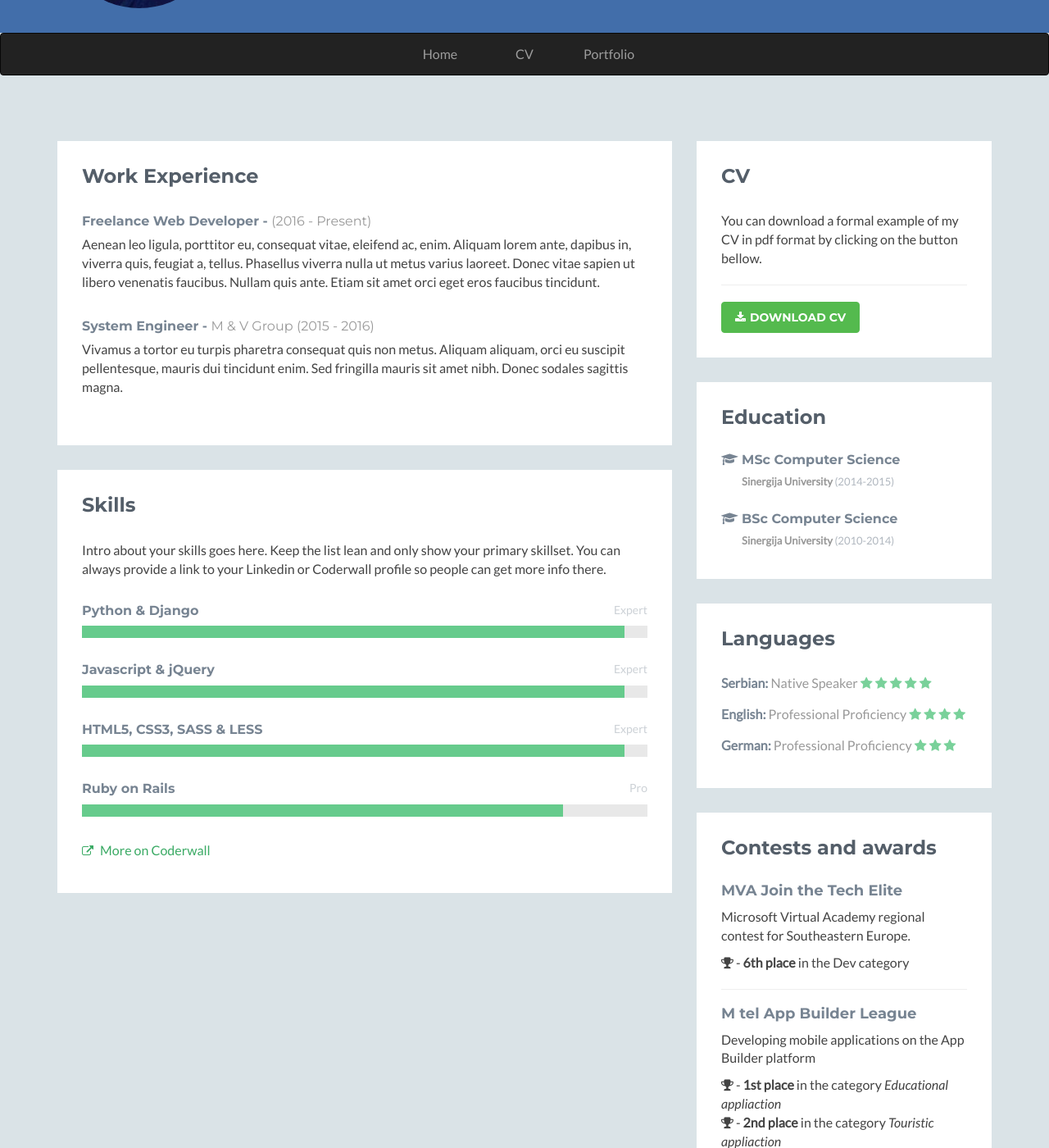
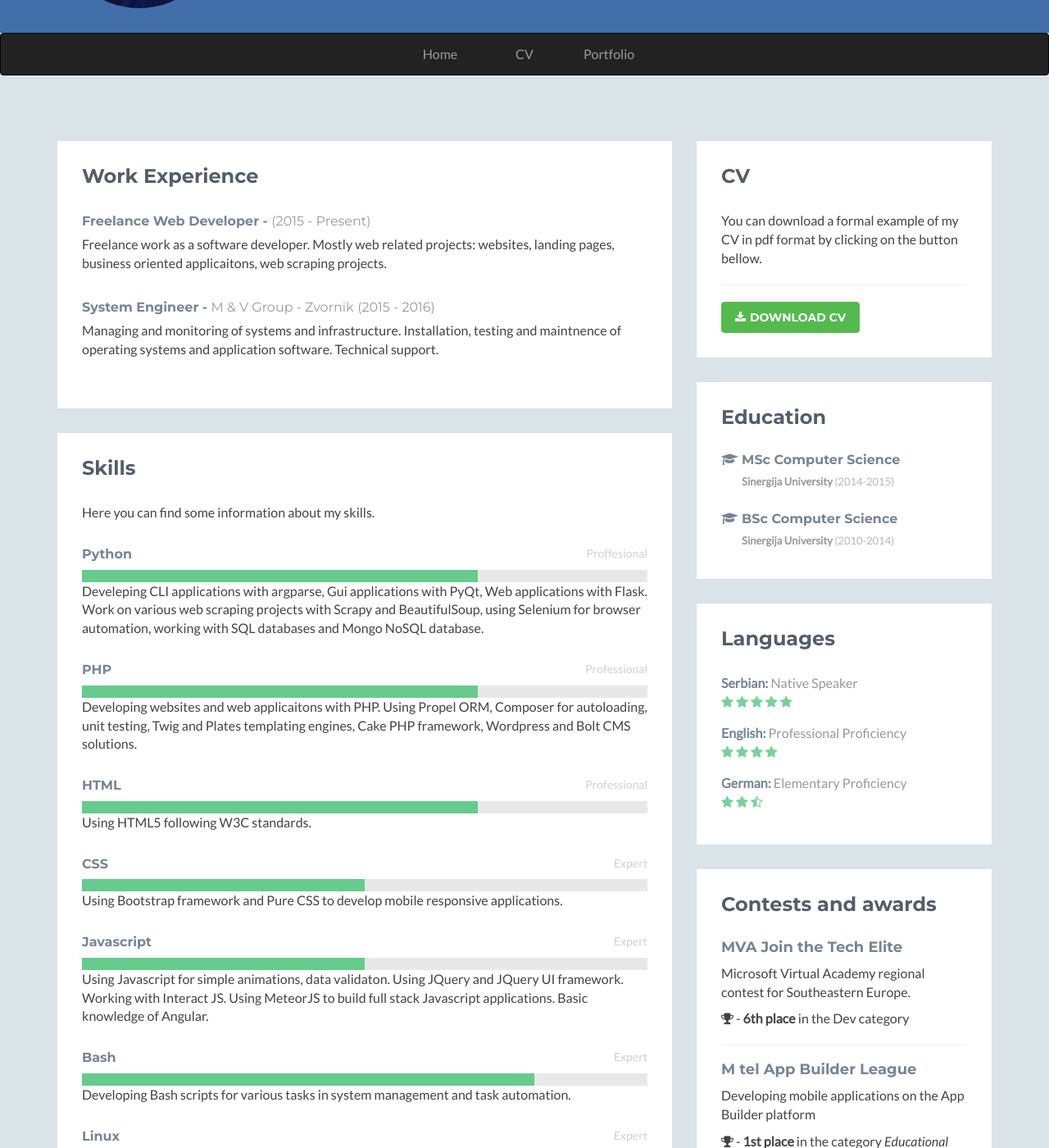
Before and after one commit to miroslavvidovic/miroslavvidovic.github.io, a Jekyll site: the page built from cv/index.html, in a window 1280 px wide and 1400 px high, scrolled down 230 px. Shown: the whole window at 82% size. Built offline with Jekyll 4.4.1, drawn with Linux system fonts in a browser that asks for light colours; nearby versions of some CDN libraries; comment, search, counter and statistics services are not loaded; a style sheet for code colours, icons or effects is not loaded; some of the changed text lies outside the part shown.

Commit message:
CV page updates

```diff
--- a/cv/index.html
+++ b/cv/index.html
@@ -11,12 +11,15 @@ description: Miroslav Vidović is an IT Engineer, Software Developer and Linux E
           <h2 class="heading">Work Experience</h2>
           <div class="content">
             <div class="item">
-              <h3 class="title">Freelance Web Developer - <span class="place"></span> <span class="year">(2016 - Present)</span></h3>
-              <p>Aenean leo ligula, porttitor eu, consequat vitae, eleifend ac, enim. Aliquam lorem ante, dapibus in, viverra quis, feugiat a, tellus. Phasellus viverra nulla ut metus varius laoreet. Donec vitae sapien ut libero venenatis faucibus. Nullam quis ante. Etiam sit amet orci eget eros faucibus tincidunt.</p>
+              <h3 class="title">Freelance Web Developer - <span class="place"></span> <span class="year">(2015 - Present)</span></h3>
+              <p>Freelance work as a software developer. Mostly web related projects: websites, landing pages,
+                  business oriented applicaitons, web scraping projects.</p>
             </div><!--/item-->
             <div class="item">
-              <h3 class="title">System Engineer - <span class="place">M & V Group</span> <span class="year">(2015 - 2016)</span></h3>
-              <p>Vivamus a tortor eu turpis pharetra consequat quis non metus. Aliquam aliquam, orci eu suscipit pellentesque, mauris dui tincidunt enim. Sed fringilla mauris sit amet nibh. Donec sodales sagittis magna.</p>
+              <h3 class="title">System Engineer - <span class="place">M & V Group - Zvornik</span> <span class="year">(2015 - 2016)</span></h3>
+              <p>Managing and monitoring of systems and infrastructure.
+                Installation, testing and maintnence of operating systems and application software.
+                Technical support.</p>
             </div><!--/item-->
           </div><!--/content-->
         </div><!--/section-inner-->
@@ -27,43 +30,103 @@ description: Miroslav Vidović is an IT Engineer, Software Developer and Linux E
             <h2 class="heading">Skills</h2>
             <div class="content">
                 <p class="intro">
-                    Intro about your skills goes here. Keep the list lean and only show your primary skillset. You can always provide a link to your Linkedin or Coderwall profile so people can get more info there.</p>
-
+                  Here you can find some information about my skills.
+                </p>
                 <div class="skillset">
 
                     <div class="item">
-                        <h3 class="level-title">Python &amp; Django<span class="level-label" data-toggle="tooltip" data-placement="left" data-animation="true" title="You can use the tooltip to add more info...">Expert</span></h3>
+                        <h3 class="level-title">Python<span class="level-label" data-toggle="tooltip" data-placement="left" data-animation="true" title="You can use the tooltip to add more info...">Proffesional</span></h3>
                         <div class="level-bar">
-                            <div class="level-bar-inner" data-level="96%">
+                            <div class="level-bar-inner" data-level="70%">
                             </div>
                         </div><!--//level-bar-->
+                        <p>Develeping CLI applications with argparse, Gui applications with PyQt, Web applications with Flask.
+                            Work on various web scraping projects with Scrapy and BeautifulSoup,
+                            using Selenium for browser automation, working with SQL databases and Mongo NoSQL database.
+                        </p>
                     </div><!--//item-->
 
                     <div class="item">
-                        <h3 class="level-title">Javascript &amp; jQuery<span class="level-label">Expert</span></h3>
+                        <h3 class="level-title">PHP<span class="level-label">Professional</span></h3>
                         <div class="level-bar">
-                            <div class="level-bar-inner" data-level="96%">
+                            <div class="level-bar-inner" data-level="70%">
                             </div>
                         </div><!--//level-bar-->
+                        <p>Developing websites and web applicaitons with PHP. Using Propel ORM, Composer for autoloading,
+                            unit testing, Twig and Plates templating engines, Cake PHP framework,
+                            Wordpress and Bolt CMS solutions.
+                        </p>
                     </div><!--//item-->
 
                     <div class="item">
-                        <h3 class="level-title">HTML5, CSS3, SASS &amp; LESS<span class="level-label">Expert</span></h3>
+                        <h3 class="level-title">HTML<span class="level-label">Professional</span></h3>
                         <div class="level-bar">
-                            <div class="level-bar-inner" data-level="96%">
+                            <div class="level-bar-inner" data-level="70%">
                             </div>
                         </div><!--//level-bar-->
+                        <p>Using HTML5 following W3C standards.</p>
                     </div><!--//item-->
 
                     <div class="item">
-                        <h3 class="level-title">Ruby on Rails<span class="level-label">Pro</span></h3>
+                        <h3 class="level-title">CSS<span class="level-label">Expert</span></h3>
                         <div class="level-bar">
-                            <div class="level-bar-inner" data-level="85%">
+                            <div class="level-bar-inner" data-level="50%">
                             </div>
                         </div><!--//level-bar-->
+                        <p>Using Bootstrap framework and Pure CSS to develop mobile responsive applications.</p>
                     </div><!--//item-->
 
-                    <p><a class="more-link" href="#"><i class="fa fa-external-link"></i> More on Coderwall</a></p>
+                    <div class="item">
+                        <h3 class="level-title">Javascript<span class="level-label">Expert</span></h3>
+                        <div class="level-bar">
+                            <div class="level-bar-inner" data-level="50%">
+                            </div>
+                        </div><!--//level-bar-->
+                        <p>Using Javascript for simple animations, data validaton. Using JQuery and JQuery UI framework.
+                           Working with Interact JS. Using MeteorJS to build full stack Javascript applications. Basic
+                           knowledge of Angular.
+                        </p>
+                    </div><!--//item-->
+
+                    <div class="item">
+                        <h3 class="level-title">Bash<span class="level-label">Expert</span></h3>
+                        <div class="level-bar">
+                            <div class="level-bar-inner" data-level="80%">
+                            </div>
+                        </div><!--//level-bar-->
+                        <p>Developing Bash scripts for various tasks in system management and task automation.</p>
+                    </div><!--//item-->
+
+                    <div class="item">
+                        <h3 class="level-title">Linux<span class="level-label">Expert</span></h3>
+                        <div class="level-bar">
+                            <div class="level-bar-inner" data-level="75%">
+                            </div>
+                        </div><!--//level-bar-->
+                        <p>Using Linux as the only operating systems for personal computers since 2015. Tried many
+                            versions and distributions. Currentyl mostly using Debian based distros like Ubuntu and Mint.
+                            Perfectly confortable with working from the terminal.
+                        </p>
+                    </div><!--//item-->
+
+                    <div class="item">
+                        <h3 class="level-title">Version Control<span class="level-label">Expert</span></h3>
+                        <div class="level-bar">
+                            <div class="level-bar-inner" data-level="70%">
+                            </div>
+                        </div><!--//level-bar-->
+                        <p>Using Git as primary version control system on daily basis. Basic knowledge of Subversion (SVN).</p>
+                    </div><!--//item-->
+
+                    <div class="item">
+                        <h3 class="level-title">Java<span class="level-label">Expert</span></h3>
+                        <div class="level-bar">
+                            <div class="level-bar-inner" data-level="60%">
+                            </div>
+                        </div><!--//level-bar-->
+                        <p>Developing GUI applicaitons in Java with Swing. Using various SQL databases.</p>
+                    </div><!--//item-->
+
                 </div>
             </div><!--//content-->
         </div><!--//section-inner-->
@@ -106,15 +169,15 @@ description: Miroslav Vidović is an IT Engineer, Software Developer and Linux E
                 <ul class="list-unstyled">
                     <li class="item">
                         <span class="title"><strong>Serbian:</strong></span>
-                        <span class="level">Native Speaker <br class="visible-xs"/><i class="fa fa-star"></i> <i class="fa fa-star"></i> <i class="fa fa-star"></i> <i class="fa fa-star"></i> <i class="fa fa-star"></i> </span>
+                        <span class="level">Native Speaker <br><i class="fa fa-star"></i> <i class="fa fa-star"></i> <i class="fa fa-star"></i> <i class="fa fa-star"></i> <i class="fa fa-star"></i> </span>
                     </li><!--//item-->
                     <li class="item">
                         <span class="title"><strong>English:</strong></span>
-                        <span class="level">Professional Proficiency <br class="visible-xs"/><i class="fa fa-star"></i> <i class="fa fa-star"></i> <i class="fa fa-star"></i> <i class="fa fa-star"></i></span>
+                        <span class="level">Professional Proficiency <br/><i class="fa fa-star"></i> <i class="fa fa-star"></i> <i class="fa fa-star"></i> <i class="fa fa-star"></i></span>
                     </li><!--//item-->
                     <li class="item">
                         <span class="title"><strong>German:</strong></span>
-                        <span class="level">Professional Proficiency <br class="visible-sm visible-xs"/><i class="fa fa-star"></i> <i class="fa fa-star"></i> <i class="fa fa-star"></i></span>
+                        <span class="level">Elementary Proficiency <br/><i class="fa fa-star"></i> <i class="fa fa-star"></i> <i class="fa fa-star-half-o"></i></span>
                     </li><!--//item-->
                 </ul>
             </div><!--//content-->
```
